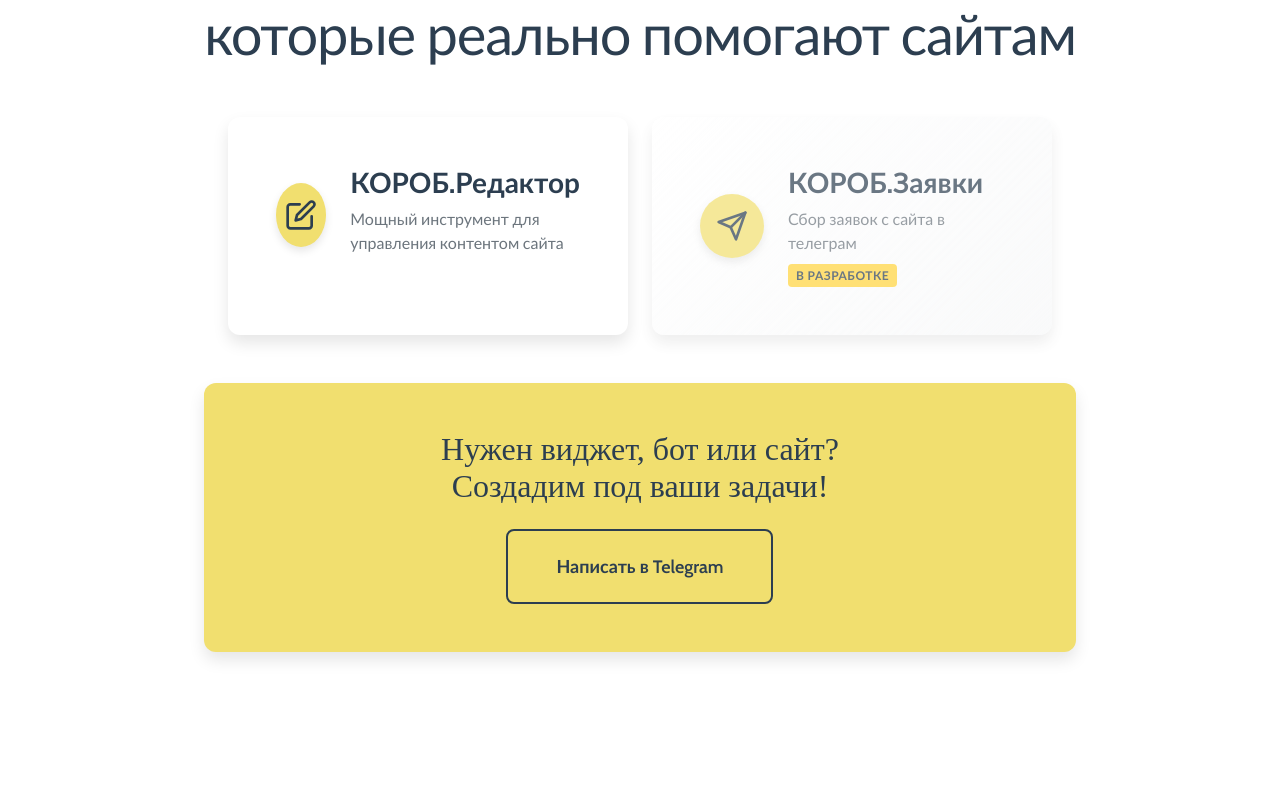
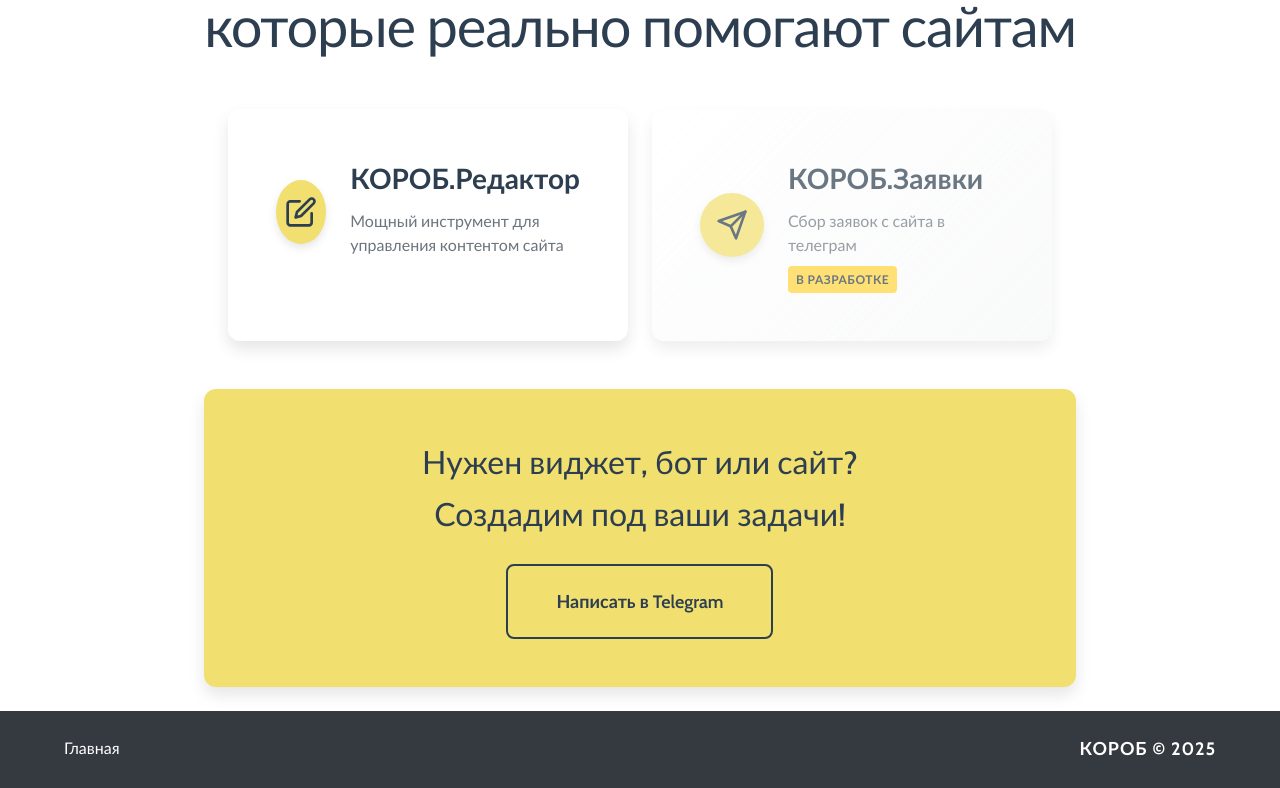
Before and after one commit to roman-orlovskiy/korob.tech, a Vue app: page / in a window 1280 px wide. Shown: the part 221-1009 px from the top of the page. Before the commit the page ends 905 px from the top, so only its background shows below. Built offline with nearby package versions, Linux system fonts and the light colour scheme.

Commit message:
Add footer

```diff
--- a/src/App.vue
+++ b/src/App.vue
@@ -1,5 +1,6 @@
 <script setup lang="ts">
 import Header from './components/Header.vue'
+import Footer from './components/Footer.vue'
 </script>
 
 <template>
@@ -8,14 +9,18 @@
     <main class="main-content">
       <router-view />
     </main>
+    <Footer />
   </div>
 </template>
 
 <style>
 .app {
   min-height: 100vh;
+  display: flex;
+  flex-direction: column;
 }
 
 .main-content {
+  flex: 1;
 }
 </style>
--- /dev/null
+++ b/src/components/Footer.vue
@@ -0,0 +1,70 @@
+<template>
+  <footer class="footer">
+    <div class="footer-container">
+      <div class="footer-content">
+        <router-link to="/" class="footer-link">
+          Главная
+        </router-link>
+        <div class="footer-logo">
+          КОРОБ © 2025
+        </div>
+      </div>
+    </div>
+  </footer>
+</template>
+
+<script setup lang="ts">
+// Компонент футера
+</script>
+
+<style scoped lang="scss">
+@use '@/assets/variables.scss' as *;
+
+.footer {
+  background-color: $bg-dark;
+  color: $text-light;
+  padding: $p-4 0;
+  margin-top: auto;
+}
+
+.footer-container {
+  max-width: $breakpoint-xl;
+  margin: 0 auto;
+  padding: 0 $p-4;
+}
+
+.footer-content {
+  display: flex;
+  justify-content: space-between;
+  align-items: center;
+  flex-wrap: wrap;
+  gap: $p-3;
+}
+
+.footer-link {
+  color: $text-light;
+  text-decoration: none;
+  font-family: $font-family-primary;
+  font-weight: 500;
+  transition: color 0.2s ease;
+
+  &:hover {
+    color: $primary-color;
+  }
+}
+
+.footer-logo {
+  font-family: $font-family-primary;
+  font-weight: 700;
+  font-size: 1.125rem;
+  letter-spacing: 0.05em;
+}
+
+@media (max-width: $breakpoint-sm) {
+  .footer-content {
+    flex-direction: column;
+    text-align: center;
+    gap: $p-2;
+  }
+}
+</style>
--- a/src/components/Header.vue
+++ b/src/components/Header.vue
@@ -63,6 +63,8 @@
   background: rgba($bg-primary, 0.95);
   backdrop-filter: blur(10px);
   border-bottom: 1px solid rgba($text-primary, 0.1);
+  position: relative;
+  z-index: $z-fixed;
 }
 
 .header-container {
--- a/src/main.ts
+++ b/src/main.ts
@@ -2,6 +2,7 @@
 import App from './App.vue'
 import router from './router'
 import pinia from './stores'
+import './assets/main.scss'
 
 const app = createApp(App)
 
```
